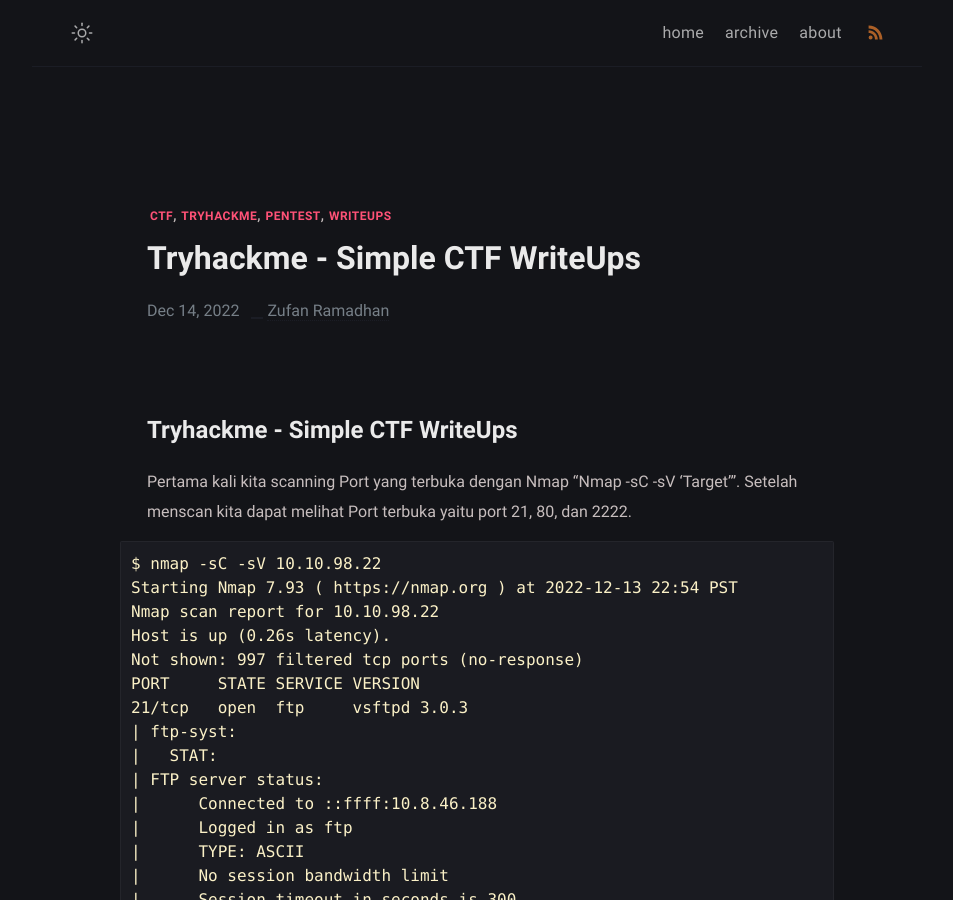
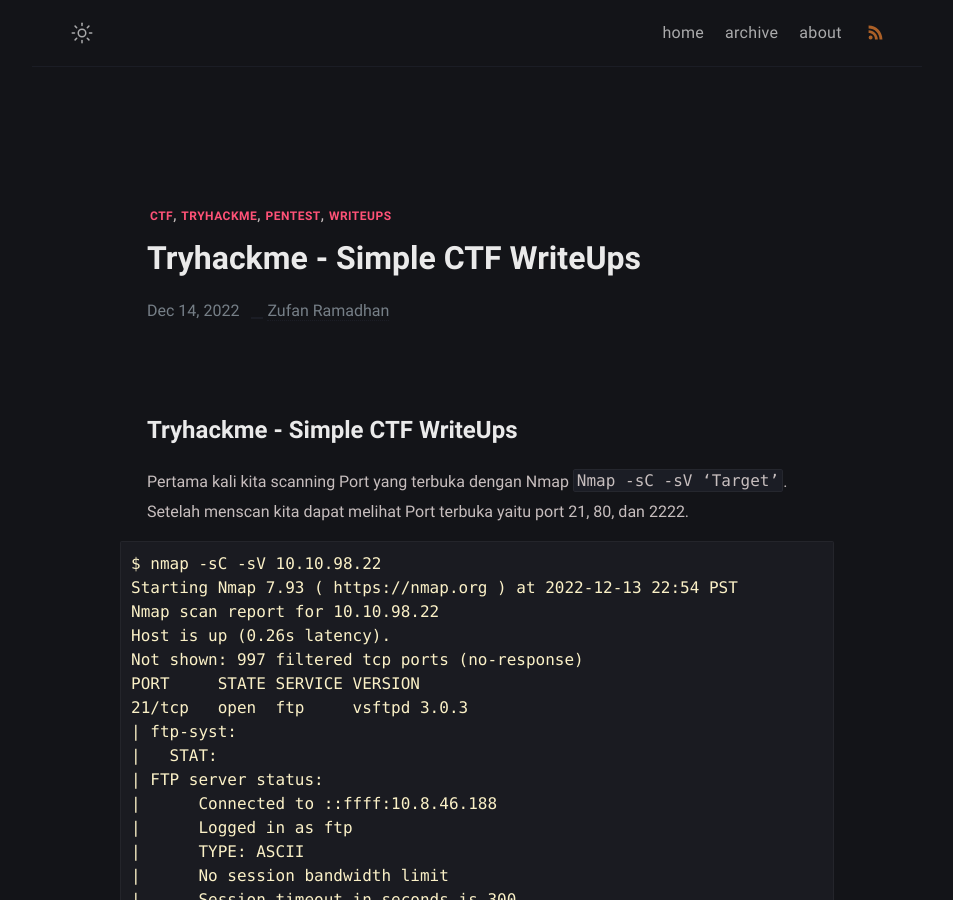
Before and after one commit to zufan-students/blog, a Jekyll site: the page built from _posts/2022-12-14-Tryhackme-SimpleCTF-WriteUps.md, in a window 1280 px wide and 900 px high. Shown: the whole window, without its empty margins (163-1116 px from the left). Built offline with Jekyll 4.4.1, drawn with Linux system fonts in a browser that asks for light colours; comment, search, counter and statistics services are not loaded.

````diff
--- a/_posts/2022-12-14-Tryhackme-SimpleCTF-WriteUps.md
+++ b/_posts/2022-12-14-Tryhackme-SimpleCTF-WriteUps.md
@@ -8,7 +8,7 @@ image:
 
 # Tryhackme - Simple CTF WriteUps
 
-Pertama kali kita scanning Port yang terbuka dengan Nmap “Nmap -sC -sV ‘Target’”. Setelah menscan kita dapat melihat Port terbuka yaitu port 21, 80, dan 2222.
+Pertama kali kita scanning Port yang terbuka dengan Nmap ```Nmap -sC -sV ‘Target’```. Setelah menscan kita dapat melihat Port terbuka yaitu port 21, 80, dan 2222.
 ```
 $ nmap -sC -sV 10.10.98.22
 Starting Nmap 7.93 ( https://nmap.org ) at 2022-12-13 22:54 PST
````
